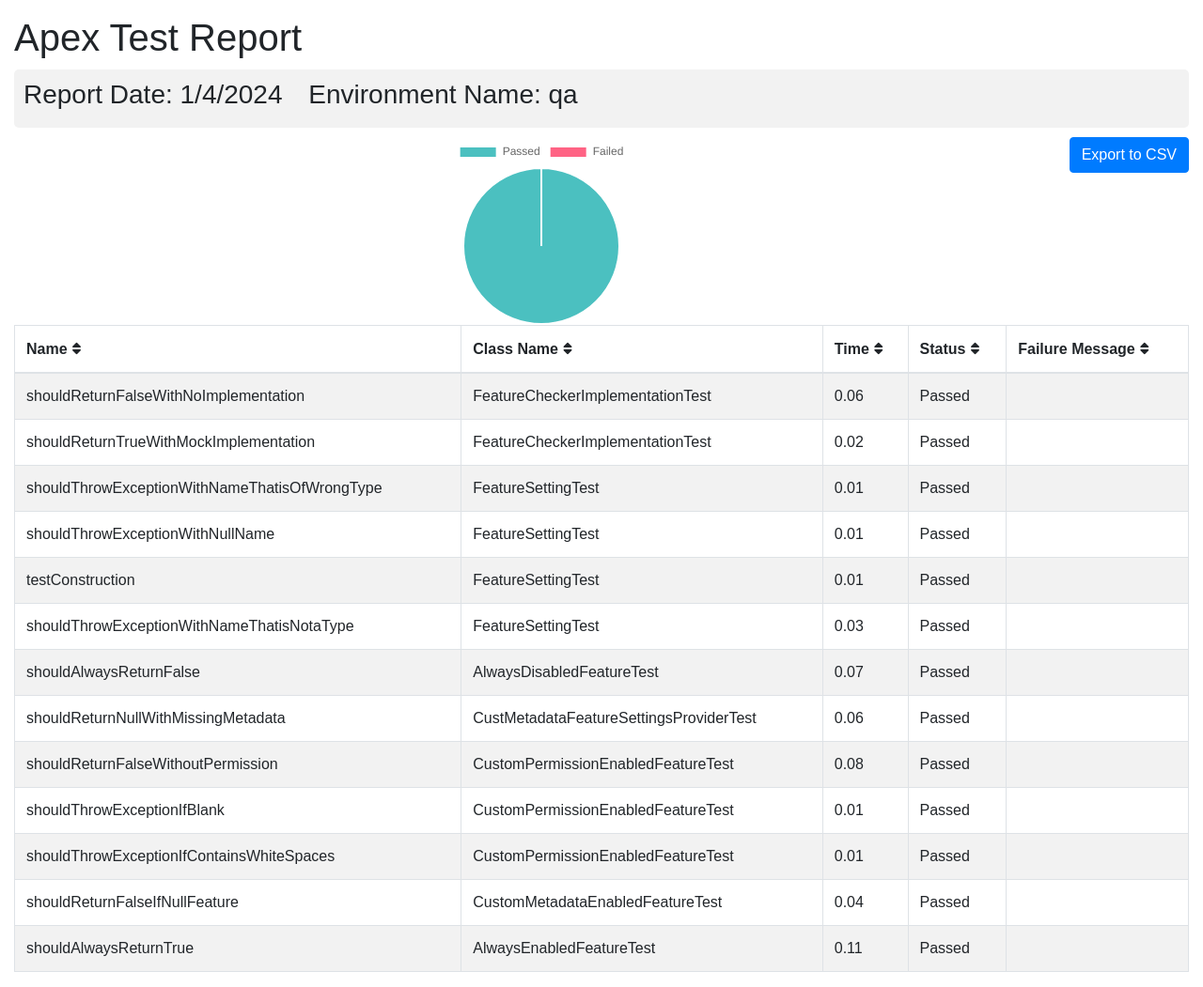
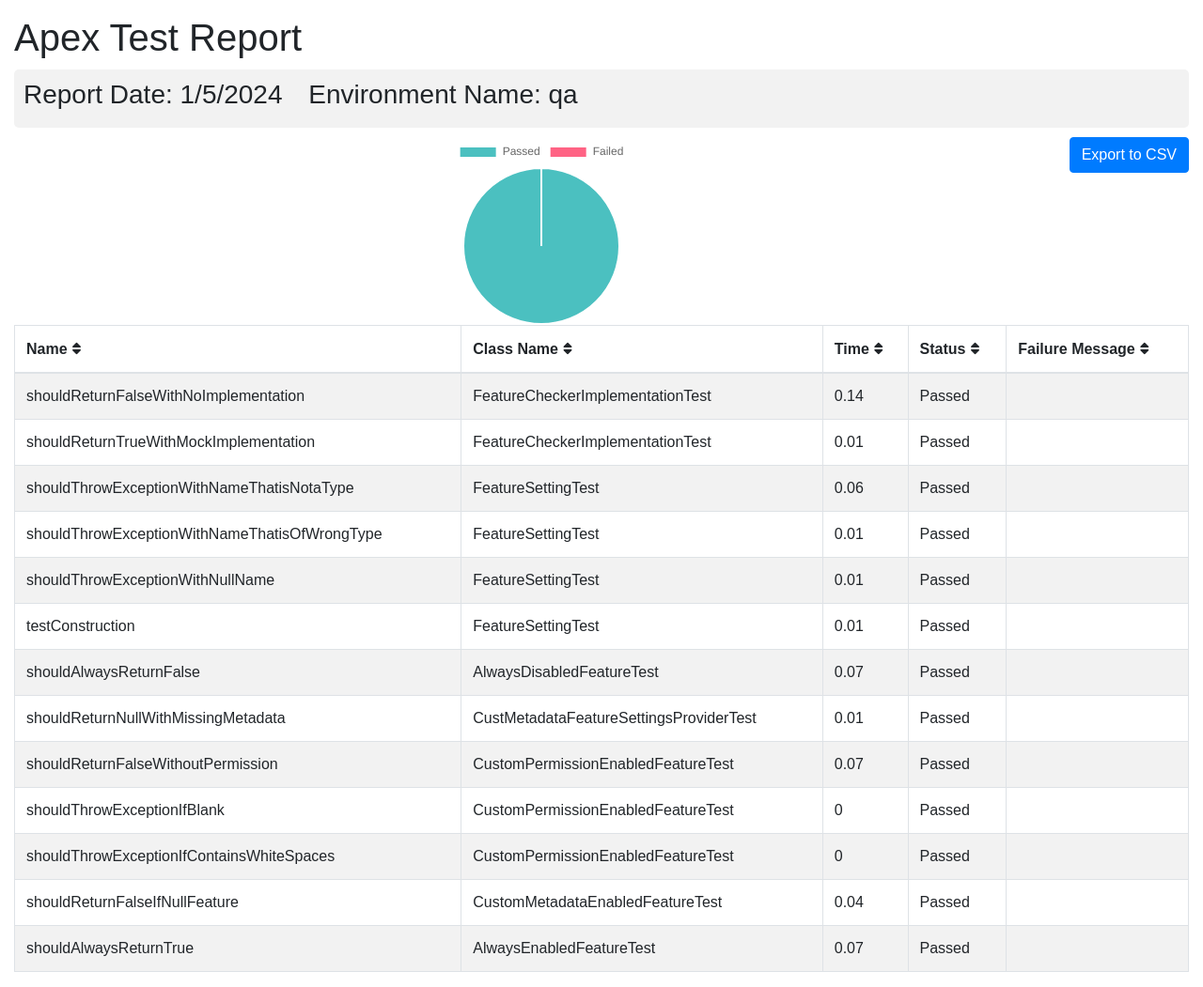
Before and after one commit to flxbl-io/sfops-dashboard, a Jekyll site: the page apextestResults/qa.html, which Jekyll copies as it is, in a window 1280 px wide. Shown: the whole page at 94% size. Built offline with Jekyll 4.4.1, drawn with Linux system fonts in a browser that asks for light colours.

Commit message:
Updated apex test results

```diff
--- a/apextestResults/qa.html
+++ b/apextestResults/qa.html
@@ -102,7 +102,7 @@
       <div class="container-fluid">
         <h1 class="mt-3">Apex Test Report</h1>
         <div class="info-card">
-        <h3>Report Date: 1/4/2024 <span style="margin-left: 20px;">Environment Name: qa</span></h3>
+        <h3>Report Date: 1/5/2024 <span style="margin-left: 20px;">Environment Name: qa</span></h3>
         </div>
         <button onclick="exportTableToCSV('testReport.csv')" class="btn btn-primary float-right">Export to CSV</button>
         <div id="chart-container">
@@ -123,14 +123,21 @@
         <tr>
           <td>shouldReturnFalseWithNoImplementation</td>
           <td>FeatureCheckerImplementationTest</td>
-          <td>0.06</td>
+          <td>0.14</td>
           <td>Passed</td>
           <td></td>
         </tr>
         <tr>
           <td>shouldReturnTrueWithMockImplementation</td>
           <td>FeatureCheckerImplementationTest</td>
-          <td>0.02</td>
+          <td>0.01</td>
+          <td>Passed</td>
+          <td></td>
+        </tr>
+        <tr>
+          <td>shouldThrowExceptionWithNameThatisNotaType</td>
+          <td>FeatureSettingTest</td>
+          <td>0.06</td>
           <td>Passed</td>
           <td></td>
         </tr>
@@ -156,13 +163,6 @@
           <td></td>
         </tr>
         <tr>
-          <td>shouldThrowExceptionWithNameThatisNotaType</td>
-          <td>FeatureSettingTest</td>
-          <td>0.03</td>
-          <td>Passed</td>
-          <td></td>
-        </tr>
-        <tr>
           <td>shouldAlwaysReturnFalse</td>
           <td>AlwaysDisabledFeatureTest</td>
           <td>0.07</td>
@@ -172,28 +172,28 @@
         <tr>
           <td>shouldReturnNullWithMissingMetadata</td>
           <td>CustMetadataFeatureSettingsProviderTest</td>
-          <td>0.06</td>
+          <td>0.01</td>
           <td>Passed</td>
           <td></td>
         </tr>
         <tr>
           <td>shouldReturnFalseWithoutPermission</td>
           <td>CustomPermissionEnabledFeatureTest</td>
-          <td>0.08</td>
+          <td>0.07</td>
           <td>Passed</td>
           <td></td>
         </tr>
         <tr>
           <td>shouldThrowExceptionIfBlank</td>
           <td>CustomPermissionEnabledFeatureTest</td>
-          <td>0.01</td>
+          <td>0</td>
           <td>Passed</td>
           <td></td>
         </tr>
         <tr>
           <td>shouldThrowExceptionIfContainsWhiteSpaces</td>
           <td>CustomPermissionEnabledFeatureTest</td>
-          <td>0.01</td>
+          <td>0</td>
           <td>Passed</td>
           <td></td>
         </tr>
@@ -207,7 +207,7 @@
         <tr>
           <td>shouldAlwaysReturnTrue</td>
           <td>AlwaysEnabledFeatureTest</td>
-          <td>0.11</td>
+          <td>0.07</td>
           <td>Passed</td>
           <td></td>
         </tr>
```
